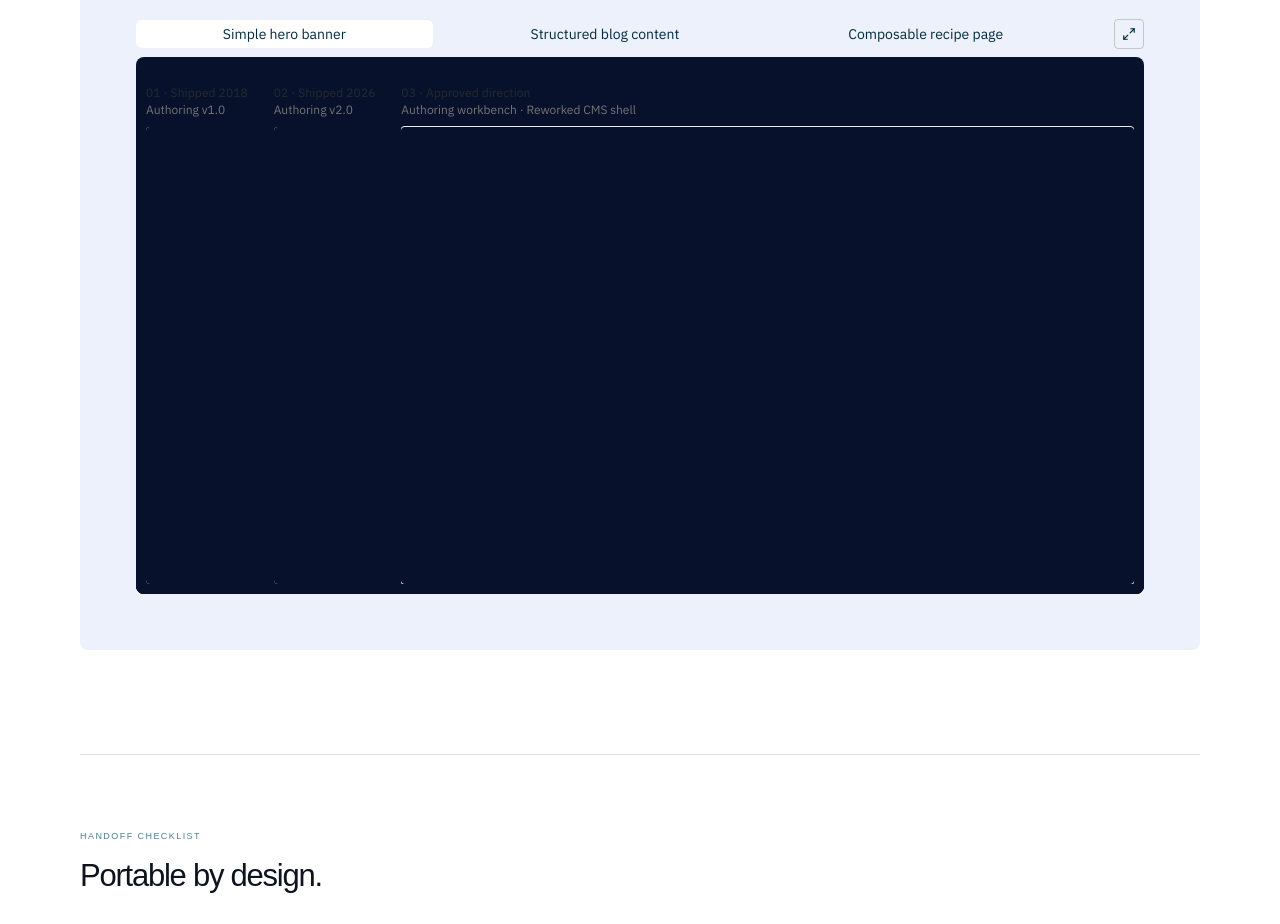
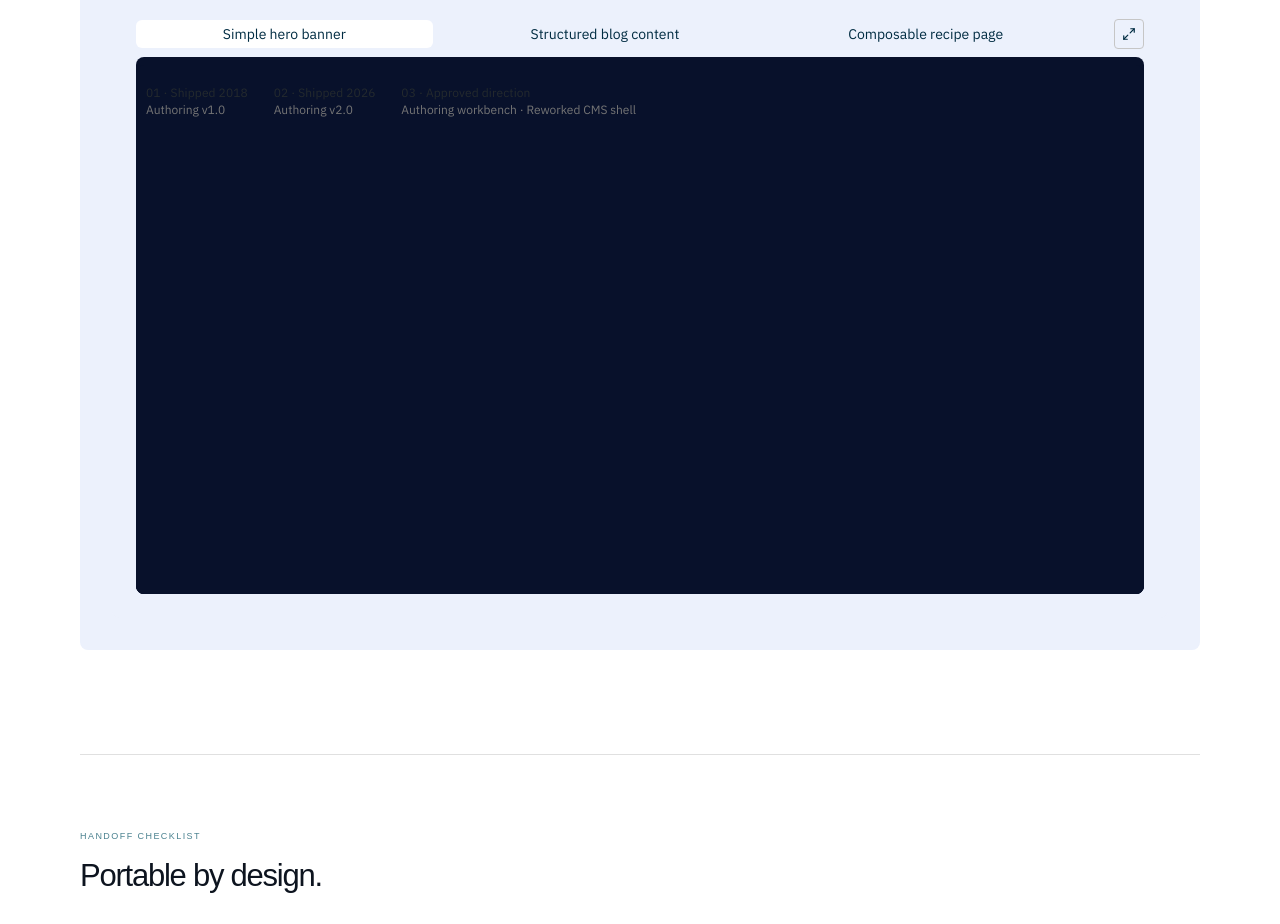
Before and after one commit to dbrown1976/nga-ui-evolution, a Next.js app: page / in a window 1280 px wide. Shown: the part 5160-6084 px from the top of the page. Built offline with nearby package versions, Linux system fonts and the light colour scheme.

Commit message:
Remove Option F screenshot outlines

```diff
--- a/app/globals.css
+++ b/app/globals.css
@@ -304,6 +304,9 @@ button { cursor: pointer; }
 .option-f-variant .option-a .pane-comparison {
   background: #08112b;
 }
+.option-f-variant .option-a .pane-viewport {
+  box-shadow: none;
+}
 .option-a .pane-label-title {
   color: #242A2E;
   font-size: 12px;
```
